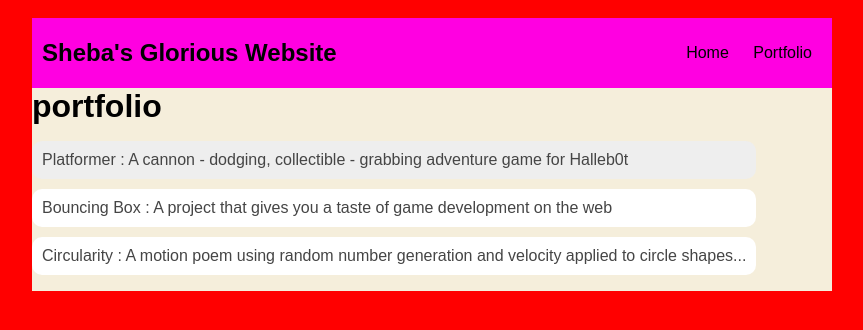
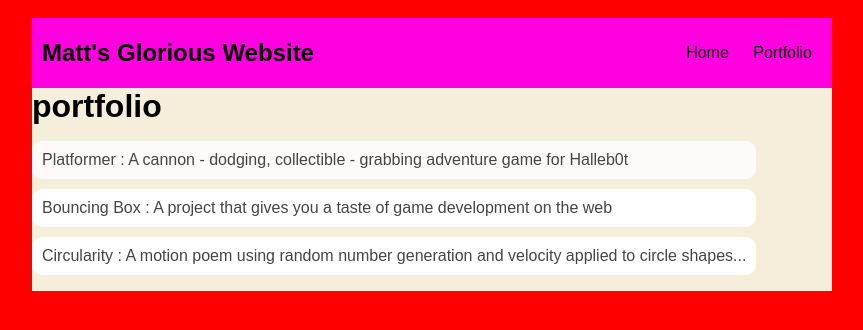
Before and after one commit to 12MattZeringue12/12MattZeringue12.github.io, a plain HTML site: page portfolio.html in a window 1280 px wide. In both pictures the pointer is over the item 602 px from the left and 160 px from the top of the page. Shown: the whole page, without its empty margins (208-1071 px from the left). Drawn offline with Linux system fonts and the light colour scheme.

Commit message:
updating portfolio

```diff
--- a/portfolio.html
+++ b/portfolio.html
@@ -70,7 +70,7 @@
          }
 
          #portfolio li:hover {
-             background: #eee;
+             background: rgb(255, 250, 250);
          }
 
          #portfolio a {
@@ -84,7 +84,7 @@
     <body>
       <div id="all-contents">
         <nav>
-          <h1>Sheba's Glorious Website</h1>
+          <h1>Matt's Glorious Website</h1>
           <ul id="nav-ul">
              <li class="nav-li">
              <a class="nav-a" href="index.html">Home</a>
```
